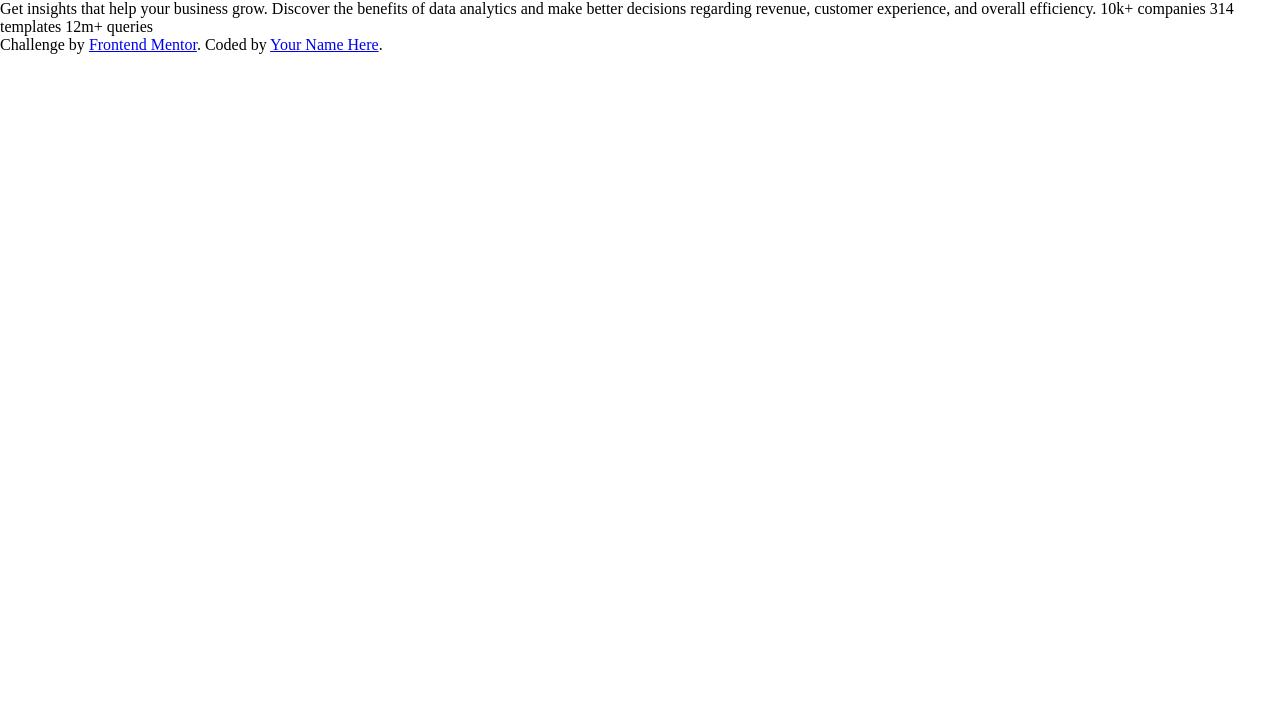
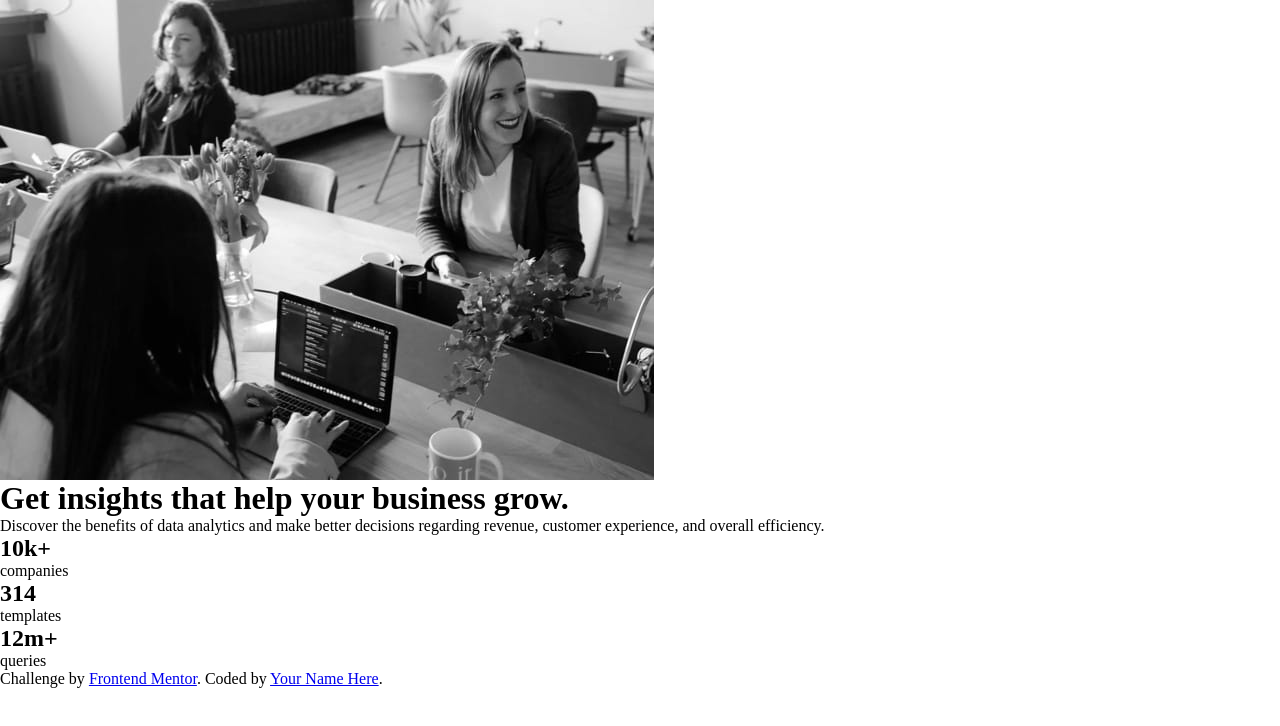
Before and after one commit to TomBirbeck/fe-mentor-stats-preview, a plain HTML site: page index.html in a window 1280 px wide. Drawn offline with Linux system fonts and the light colour scheme.

Commit message:
html framework added

```diff
--- a/index.html
+++ b/index.html
@@ -13,19 +13,39 @@
 
 </head>
 <body>
+  <main>
+    <div class="container">
+      <img src="./images/image-header-mobile.jpg" alt="">
+      <div class="text-area">
+        <h1 class="heading">Get <span class="purple-text">insights</span> that help your business grow.</h1>
+        <p>
+          Discover the benefits of data analytics and make better decisions regarding revenue, customer
+          experience, and overall efficiency.
+        </p>
+        <div>
+          <div>
+            <h2>10k+</h2>
+            <p>companies</p>
+          </div>
+          <div>
+            <h2>314</h2>
+            <p>templates</p>
+          </div>
+          <div>
+            <h2>12m+</h2>
+            <p>queries</p>
+          </div>
+        </div>
+        </div>
+    </div>
+  </main>
 
-  Get insights that help your business grow.
+  <footer>
+    <div class="attribution">
+      Challenge by <a href="https://www.frontendmentor.io?ref=challenge" target="_blank">Frontend Mentor</a>.
+      Coded by <a href="#">Your Name Here</a>.
+    </div>
+  </footer>
 
-  Discover the benefits of data analytics and make better decisions regarding revenue, customer
-  experience, and overall efficiency.
-
-  10k+ companies
-  314 templates
-  12m+ queries
-
-  <div class="attribution">
-    Challenge by <a href="https://www.frontendmentor.io?ref=challenge" target="_blank">Frontend Mentor</a>.
-    Coded by <a href="#">Your Name Here</a>.
-  </div>
 </body>
 </html>
```
